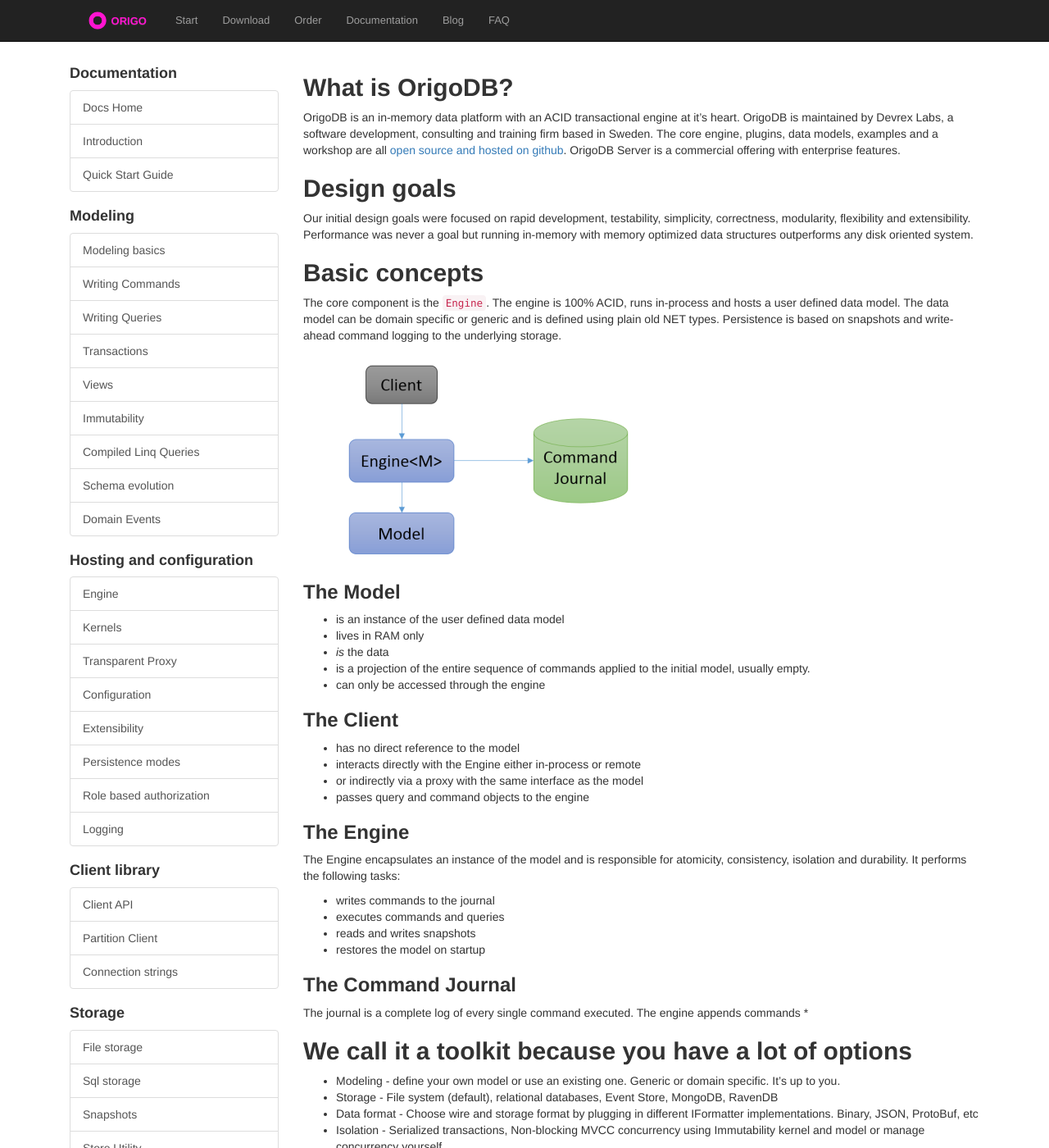
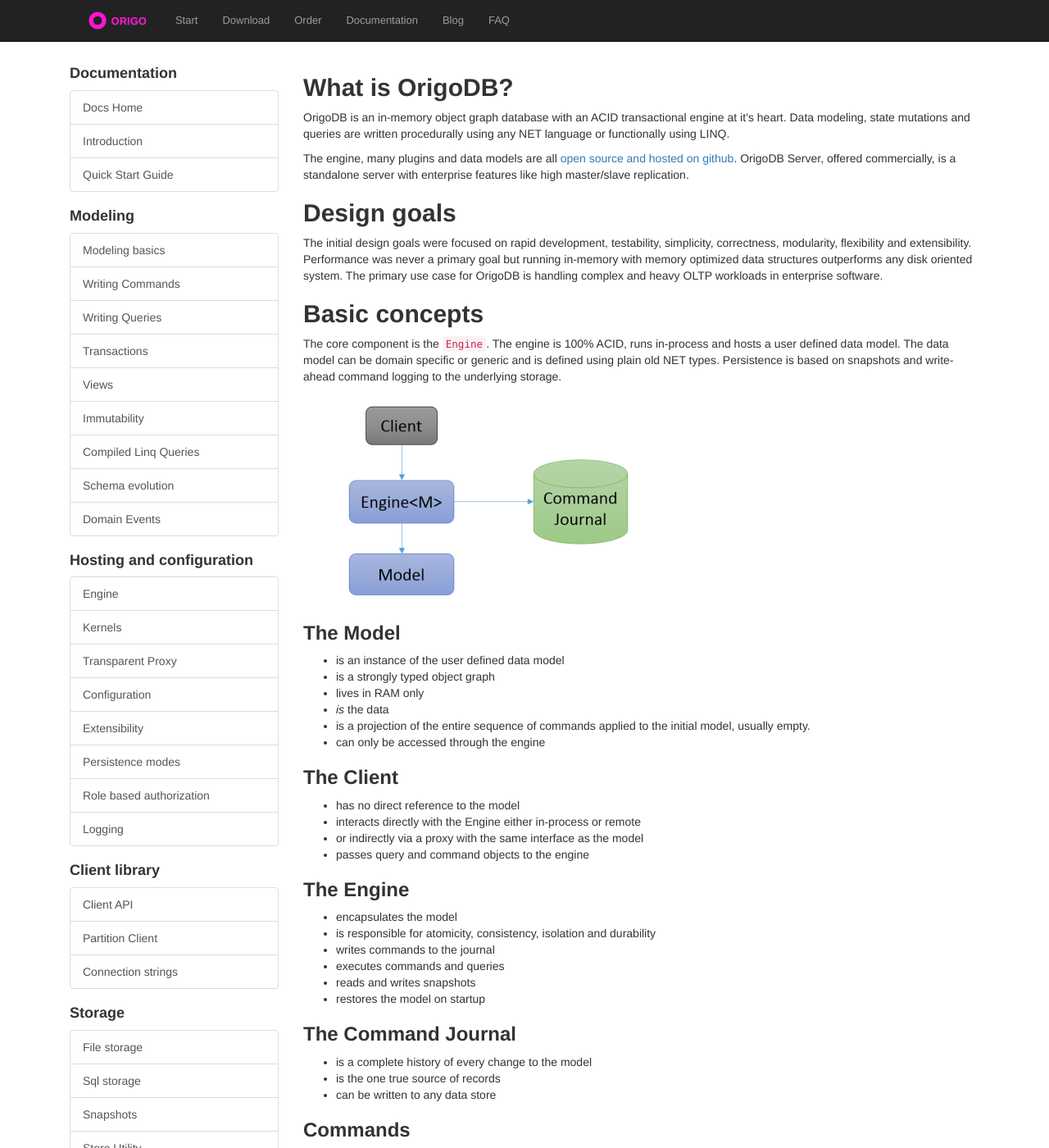
Before and after one commit to DevrexLabs/devrexlabs.github.io, a Jekyll site: the page built from docs/intro/index.md, in a window 1280 px wide and 1400 px high. Shown: the whole window at 82% size. Built offline with Jekyll 4.4.1, drawn with Linux system fonts in a browser that asks for light colours; nearby versions of some CDN libraries; some of the changed text lies outside the part shown.

Commit message:
improved wordings and incomplete docs

```diff
--- a/docs/intro/index.md
+++ b/docs/intro/index.md
@@ -4,10 +4,12 @@
 ---
 
 ## What is OrigoDB?
-OrigoDB is an in-memory data platform with an ACID transactional engine at it's heart. OrigoDB is maintained by Devrex Labs, a software development, consulting and training firm based in Sweden. The core engine, plugins, data models, examples and a workshop are all [open source and hosted on github](http://github.com/devrexlabs). OrigoDB Server is a commercial offering with enterprise features.
+OrigoDB is an in-memory object graph database with an ACID transactional engine at it's heart. Data modeling, state mutations and queries are written procedurally using any NET language or functionally using LINQ.
+
+The engine, many plugins and data models are all [open source and hosted on github](http://github.com/devrexlabs). OrigoDB Server, offered commercially, is a standalone server with enterprise features like high master/slave replication.
 
 ## Design goals
-Our initial design goals were focused on rapid development, testability, simplicity, correctness, modularity, flexibility and extensibility. Performance was never a goal but running in-memory with memory optimized data structures outperforms any disk oriented system.
+The initial design goals were focused on rapid development, testability, simplicity, correctness, modularity, flexibility and extensibility. Performance was never a primary goal but running in-memory with memory optimized data structures outperforms any disk oriented system. The primary use case for OrigoDB is handling complex and heavy OLTP workloads in enterprise software.
 
 ## Basic concepts
 The core component is the `Engine`. The engine is 100% ACID, runs in-process and hosts a user defined data model. The data model can be domain specific or generic and is defined using plain old NET types. Persistence is based on snapshots and write-ahead command logging to the underlying storage.
@@ -16,6 +18,7 @@
 
 ### The Model
 * is an instance of the user defined data model
+* is a strongly typed object graph
 * lives in RAM only
 * _is_ the data
 * is a projection of the entire sequence of commands applied to the initial model, usually empty.
@@ -27,21 +30,35 @@
 * or indirectly via a proxy with the same interface as the model
 * passes query and command objects to the engine
 
-
 ### The Engine
-The Engine encapsulates an instance of the model and is responsible for atomicity, consistency, isolation and durability. It performs the following tasks:
+* encapsulates the model
+* is responsible for atomicity, consistency, isolation and durability
 * writes commands to the journal
 * executes commands and queries
 * reads and writes snapshots
 * restores the model on startup
 
 ### The Command Journal
-The journal is a complete log of every single command executed. The engine appends commands
-*
+* is a complete history of every change to the model
+* is the one true source of records
+* can be written to any data store
 
-## We call it a toolkit because you have a lot of options
+### Commands
+* are objects that mutate the model
+* are written in C#
+* are atomic transactional units
+* execute in the same process as the model
+
+### Queries
+* are objects that read the model
+* are fully isolated from commands
+* are written in C#
+* are usually based on LINQ
+* can be precompiled or dynamically evaluated at runtime
+
+## Modular design
 * Modeling - define your own model or use an existing one. Generic or domain specific. It's up to you.
-* Storage - File system (default), relational databases, Event Store, MongoDB, RavenDB
+* Storage - File system (default), relational database, Event Store, MongoDB, RavenDB, Azure
 * Data format - Choose wire and storage format by plugging in different IFormatter implementations. Binary, JSON, ProtoBuf, etc
 * Isolation - Serialized transactions, Non-blocking MVCC concurrency using Immutability kernel and model or manage concurrency yourself.
 
--- a/index.html
+++ b/index.html
@@ -4,7 +4,7 @@
 ---
 <div class="splash">
 	<h1>OrigoDB</h1>
-	<h3>in-memory database toolkit for Mono/.NET
+	<h3>The in-memory database for NET
 		<br />
 		<i>Build faster systems, faster</i></h3>
 	<p>
```
Also changed, not shown: docs/index.md (+2 -23 lines).
